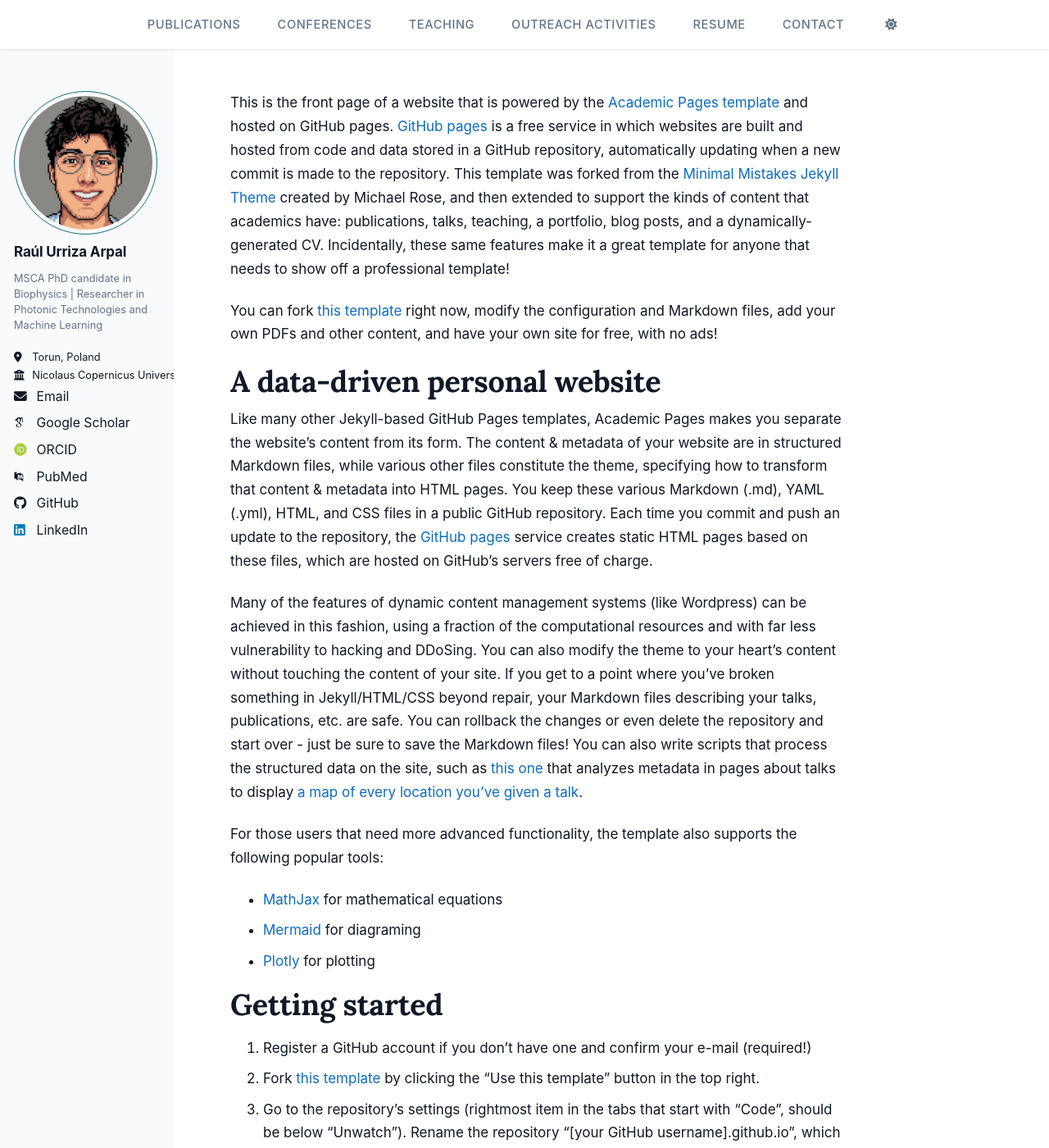
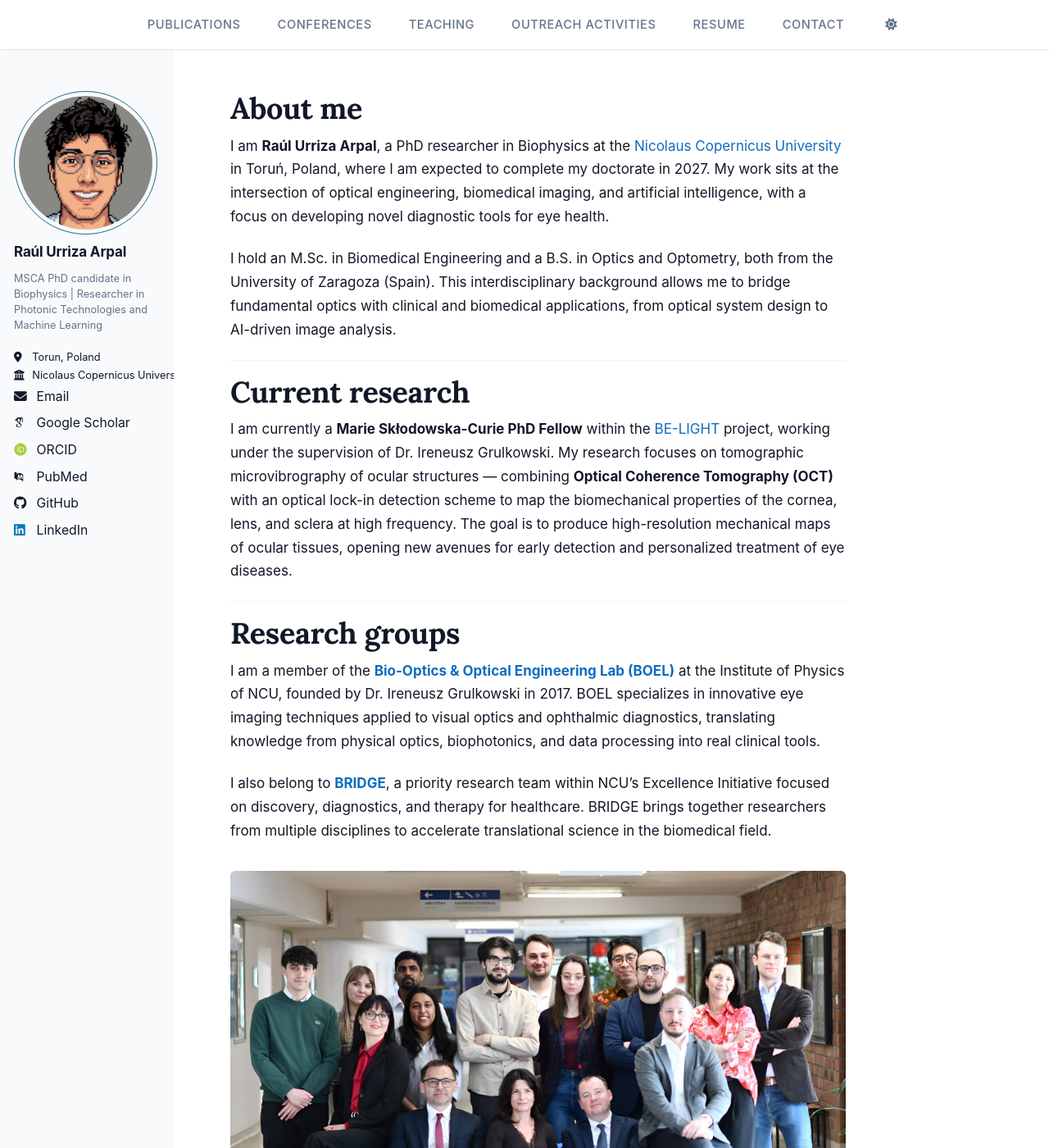
Before and after one commit to RaulUrriza/raulurriza.github.io, a Jekyll site: the page built from _pages/about.md, in a window 1280 px wide and 1400 px high. Shown: the whole window at 82% size. Built offline with Jekyll 4.4.1, drawn with Linux system fonts in a browser that asks for light colours; some web fonts are replaced; a script bundle is joined from its source files by our own code; library files that are not in the unit come from our copies; some of the changed text lies outside the part shown.

Commit message:
Template_Beta
buen final, solo queda un cambio

```diff
--- a/_includes/masthead.html
+++ b/_includes/masthead.html
@@ -11,7 +11,14 @@
             {% else %}
               {% assign domain = base_path %}
             {% endif %}
-            <li class="masthead__menu-item {% if page.url contains link.url and link.url != '/' %}selected{% endif %}">
+            {% assign is_exact = false %}
+            {% assign is_parent = false %}
+            {% if page.url == link.url %}
+              {% assign is_exact = true %}
+            {% elsif page.url contains link.url and link.url != '/' %}
+              {% assign is_parent = true %}
+            {% endif %}
+            <li class="masthead__menu-item{% if is_exact %} selected{% elsif is_parent %} active-parent{% endif %}">
               <a href="{{ domain }}{{ link.url }}">{{ link.title }}</a>
             </li>
           {% endfor %}
--- a/_includes/post_pagination.html
+++ b/_includes/post_pagination.html
@@ -4,13 +4,9 @@
   <nav class="pagination">
     {% if page.previous %}
       <a href="{{ base_path }}{{ page.previous.url }}" class="pagination--pager" title="{{ page.previous.title | markdownify | strip_html }}">{{ site.data.ui-text[site.locale].pagination_previous | default: "Previous" }}</a>
-    {% else %}
-      <a href="#" class="pagination--pager disabled">{{ site.data.ui-text[site.locale].pagination_previous | default: "Previous" }}</a>
     {% endif %}
     {% if page.next %}
       <a href="{{ base_path }}{{ page.next.url }}" class="pagination--pager" title="{{ page.next.title | markdownify | strip_html }}">{{ site.data.ui-text[site.locale].pagination_next | default: "Next" }}</a>
-    {% else %}
-      <a href="#" class="pagination--pager disabled">{{ site.data.ui-text[site.locale].pagination_next | default: "Next" }}</a>
     {% endif %}
   </nav>
 {% endif %}
--- a/_pages/about.md
+++ b/_pages/about.md
@@ -7,50 +7,48 @@ redirect_from:
   - /about.html
 ---
 
-This is the front page of a website that is powered by the [Academic Pages template](https://github.com/academicpages/academicpages.github.io) and hosted on GitHub pages. [GitHub pages](https://pages.github.com) is a free service in which websites are built and hosted from code and data stored in a GitHub repository, automatically updating when a new commit is made to the repository. This template was forked from the [Minimal Mistakes Jekyll Theme](https://mmistakes.github.io/minimal-mistakes/) created by Michael Rose, and then extended to support the kinds of content that academics have: publications, talks, teaching, a portfolio, blog posts, and a dynamically-generated CV. Incidentally, these same features make it a great template for anyone that needs to show off a professional template!
+# About me
 
- You can fork [this template](https://github.com/academicpages/academicpages.github.io) right now, modify the configuration and Markdown files, add your own PDFs and other content, and have your own site for free, with no ads!
+I am **Raúl Urriza Arpal**, a PhD researcher in Biophysics at the [Nicolaus Copernicus University](https://www.umk.pl/en/) in Toruń, Poland, where I am expected to complete my doctorate in 2027. My work sits at the intersection of optical engineering, biomedical imaging, and artificial intelligence, with a focus on developing novel diagnostic tools for eye health.
 
-A data-driven personal website
-======
-Like many other Jekyll-based GitHub Pages templates, Academic Pages makes you separate the website's content from its form. The content & metadata of your website are in structured Markdown files, while various other files constitute the theme, specifying how to transform that content & metadata into HTML pages. You keep these various Markdown (.md), YAML (.yml), HTML, and CSS files in a public GitHub repository. Each time you commit and push an update to the repository, the [GitHub pages](https://pages.github.com/) service creates static HTML pages based on these files, which are hosted on GitHub's servers free of charge.
+I hold an M.Sc. in Biomedical Engineering and a B.S. in Optics and Optometry, both from the University of Zaragoza (Spain). This interdisciplinary background allows me to bridge fundamental optics with clinical and biomedical applications, from optical system design to AI-driven image analysis.
 
-Many of the features of dynamic content management systems (like Wordpress) can be achieved in this fashion, using a fraction of the computational resources and with far less vulnerability to hacking and DDoSing. You can also modify the theme to your heart's content without touching the content of your site. If you get to a point where you've broken something in Jekyll/HTML/CSS beyond repair, your Markdown files describing your talks, publications, etc. are safe. You can rollback the changes or even delete the repository and start over - just be sure to save the Markdown files! You can also write scripts that process the structured data on the site, such as [this one](https://github.com/academicpages/academicpages.github.io/blob/master/talkmap.ipynb) that analyzes metadata in pages about talks to display [a map of every location you've given a talk](https://academicpages.github.io/talkmap.html).
+---
 
-For those users that need more advanced functionality, the template also supports the following popular tools:
-- [MathJax](https://www.mathjax.org/) for mathematical equations
-- [Mermaid](https://mermaid.js.org/) for diagraming
-- [Plotly](https://plotly.com/javascript/) for plotting
+# Current research
 
-Getting started
-======
-1. Register a GitHub account if you don't have one and confirm your e-mail (required!)
-1. Fork [this template](https://github.com/academicpages/academicpages.github.io) by clicking the "Use this template" button in the top right.
-1. Go to the repository's settings (rightmost item in the tabs that start with "Code", should be below "Unwatch"). Rename the repository "[your GitHub username].github.io", which will also be your website's URL.
-1. Set site-wide configuration and create content & metadata (see below -- also see [this set of diffs](https://archive.is/3TPas) showing what files were changed to set up [an example site](https://getorg-testacct.github.io) for a user with the username "getorg-testacct")
-1. Upload any files (like PDFs, .zip files, etc.) to the files/ directory. They will appear at https://[your GitHub username].github.io/files/example.pdf.
-1. Check status by going to the repository settings, in the "GitHub pages" section
+I am currently a **Marie Skłodowska-Curie PhD Fellow** within the [BE-LIGHT](https://be-light.eu/) project, working under the supervision of Dr. Ireneusz Grulkowski. My research focuses on tomographic microvibrography of ocular structures — combining **Optical Coherence Tomography (OCT)** with an optical lock-in detection scheme to map the biomechanical properties of the cornea, lens, and sclera at high frequency. The goal is to produce high-resolution mechanical maps of ocular tissues, opening new avenues for early detection and personalized treatment of eye diseases.
 
-Site-wide configuration
-------
-The main configuration file for the site is in the base directory in [_config.yml](https://github.com/academicpages/academicpages.github.io/blob/master/_config.yml), which defines the content in the sidebars and other site-wide features. You will need to replace the default variables with ones about yourself and your site's github repository. The configuration file for the top menu is in [_data/navigation.yml](https://github.com/academicpages/academicpages.github.io/blob/master/_data/navigation.yml). For example, if you don't have a portfolio or blog posts, you can remove those items from that navigation.yml file to remove them from the header.
+---
 
-Create content & metadata
-------
-For site content, there is one Markdown file for each type of content, which are stored in directories like _publications, _talks, _posts, _teaching, or _pages. For example, each talk is a Markdown file in the [_talks directory](https://github.com/academicpages/academicpages.github.io/tree/master/_talks). At the top of each Markdown file is structured data in YAML about the talk, which the theme will parse to do lots of cool stuff. The same structured data about a talk is used to generate the list of talks on the [Talks page](https://academicpages.github.io/talks), each [individual page](https://academicpages.github.io/talks/2012-03-01-talk-1) for specific talks, the talks section for the [CV page](https://academicpages.github.io/cv), and the [map of places you've given a talk](https://academicpages.github.io/talkmap.html) (if you run this [python file](https://github.com/academicpages/academicpages.github.io/blob/master/talkmap.py) or [Jupyter notebook](https://github.com/academicpages/academicpages.github.io/blob/master/talkmap.ipynb), which creates the HTML for the map based on the contents of the _talks directory).
+# Research groups
 
-**Markdown generator**
+I am a member of the **[Bio-Optics & Optical Engineering Lab (BOEL)](https://boelab.org/)** at the Institute of Physics of NCU, founded by Dr. Ireneusz Grulkowski in 2017. BOEL specializes in innovative eye imaging techniques applied to visual optics and ophthalmic diagnostics, translating knowledge from physical optics, biophotonics, and data processing into real clinical tools.
 
-The repository includes [a set of Jupyter notebooks](https://github.com/academicpages/academicpages.github.io/tree/master/markdown_generator
-) that converts a CSV containing structured data about talks or presentations into individual Markdown files that will be properly formatted for the Academic Pages template. The sample CSVs in that directory are the ones I used to create my own personal website at stuartgeiger.com. My usual workflow is that I keep a spreadsheet of my publications and talks, then run the code in these notebooks to generate the Markdown files, then commit and push them to the GitHub repository.
+I also belong to **[BRIDGE](https://idub.umk.pl/en/teams/priority-research-teams/discovery-diagnostics-therapy-for-healthcare-d2th/bridge/)**, a priority research team within NCU's Excellence Initiative focused on discovery, diagnostics, and therapy for healthcare. BRIDGE brings together researchers from multiple disciplines to accelerate translational science in the biomedical field.
 
-How to edit your site's GitHub repository
-------
-Many people use a git client to create files on their local computer and then push them to GitHub's servers. If you are not familiar with git, you can directly edit these configuration and Markdown files directly in the github.com interface. Navigate to a file (like [this one](https://github.com/academicpages/academicpages.github.io/blob/master/_talks/2012-03-01-talk-1.md) and click the pencil icon in the top right of the content preview (to the right of the "Raw | Blame | History" buttons). You can delete a file by clicking the trashcan icon to the right of the pencil icon. You can also create new files or upload files by navigating to a directory and clicking the "Create new file" or "Upload files" buttons.
+<figure>
+  <img src="/images/bridge_team.jpg" alt="BRIDGE research team at NCU" style="width:100%; border-radius:6px;">
+  <figcaption style="font-size:0.85em; color:#666; margin-top:6px;">
+    BRIDGE research team — Nicolaus Copernicus University, Toruń.
+  </figcaption>
+</figure>
 
-Example: editing a Markdown file for a talk
-![Editing a Markdown file for a talk](/images/editing-talk.png)
+---
 
-For more info
-------
-More info about configuring Academic Pages can be found in [the guide](https://academicpages.github.io/markdown/), the [growing wiki](https://github.com/academicpages/academicpages.github.io/wiki), and you can always [ask a question on GitHub](https://github.com/academicpages/academicpages.github.io/discussions). The [guides for the Minimal Mistakes theme](https://mmistakes.github.io/minimal-mistakes/docs/configuration/) (which this theme was forked from) might also be helpful.
+# Background & expertise
+
+With a foundation in Physics, Biomedical Engineering, and Optometry, my expertise covers:
+
+- **Optical interferometry** — design and implementation of OCT and related interferometric systems for tissue analysis
+- **Biomedical device development** — building imaging instruments for ocular diagnostics
+- **AI & machine learning** — integration of intelligent algorithms for medical image analysis and biomechanical profiling
+- **Software & tools** — Python, MATLAB, Zemax, SolidWorks, and frontend/backend development
+
+Before joining academia full-time, I worked as an Optician and Optometrist at AFFLELOU (Zaragoza, Spain), gaining hands-on clinical experience in vision correction, eye health prevention, and patient care. I also completed a research internship at Fundació de Recerca Sant Joan de Déu (Barcelona), contributing to projects on Collagen VI and Retinoblastoma using confocal microscopy, STED, and Raman spectroscopy.
+
+---
+
+# Contact
+
+I am always open to scientific collaborations, discussions, or simply connecting with fellow researchers. Feel free to reach out through the [contact page](/contact/) or find me on [LinkedIn](https://www.linkedin.com/in/raulurriza).
--- a/assets/css/style.scss
+++ b/assets/css/style.scss
@@ -179,12 +179,21 @@ html, body {
   max-width: none;
 }
 
-/* Section h2 dividers — primary colour rule instead of plain gray */
+/* Section h2 dividers */
 .page__content h2 {
-  color: var(--c-primary);
+  color: var(--c-text);
   padding-bottom: 0.35rem;
   border-bottom: 2px solid var(--c-primary-tint);
   margin-bottom: 1rem;
+}
+
+.page__content h2:first-of-type {
+  margin-top: 0;
+}
+
+/* Empty header in single layout (pages without title) */
+.page__inner-wrap > header:empty {
+  display: none;
 }
 
 /* h3 subtle left accent */
@@ -282,10 +291,18 @@ html, body {
 
 /* Active page indicator */
 .masthead__menu-item.selected a,
-.masthead__menu-item.selected a:hover {
+.masthead__menu-item.selected a:hover,
+.masthead__menu-item.active-parent a,
+.masthead__menu-item.active-parent a:hover {
   color: var(--c-primary) !important;
   border-bottom-color: var(--c-primary) !important;
   font-weight: 700;
+}
+
+/* Subpages keep the parent nav link clickable */
+.masthead__menu-item.active-parent a {
+  pointer-events: auto !important;
+  cursor: pointer !important;
 }
 
 /* Site title in nav — serif, larger, not small-caps */
@@ -389,8 +406,7 @@ html, body {
 }
 
 /* CV section rules */
-.cv-section h2,
-.page__content > h2 {
+.cv-section h2 {
   color: var(--c-primary);
 }
 
@@ -465,12 +481,17 @@ a.btn--primary {
   font-weight: 600;
   transition: background-color 0.18s ease, color 0.18s ease;
 
-  &:first-child {
+  &:first-child:last-child {
+    border-radius: 8px !important;
+    margin-left: 0 !important;
+  }
+
+  &:first-child:not(:last-child) {
     border-radius: 8px 0 0 8px !important;
     margin-left: 0 !important;
   }
 
-  &:last-child {
+  &:last-child:not(:first-child) {
     border-radius: 0 8px 8px 0 !important;
     margin-left: -2px !important;
   }
```
Also changed, not shown: _outreach/MSCA.md (+1 -1 lines), _pages/outreach.html (+7 -0 lines), images/bridge_team.jpg (added).
